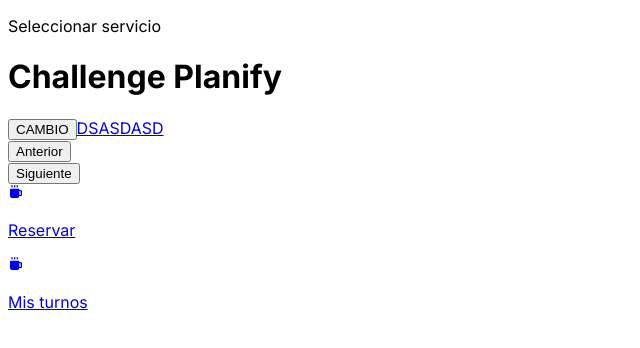
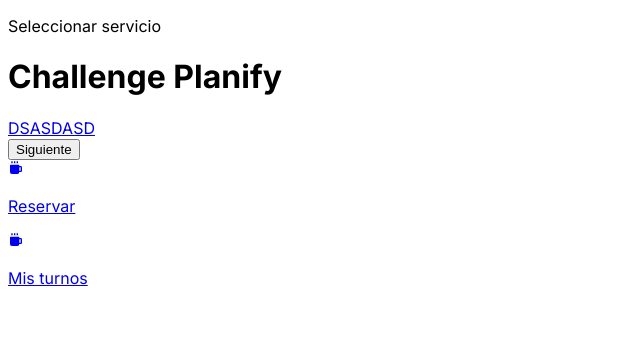
Before and after one commit to Francisco-783/challengePlanify, a Next.js app: page / in a window 1280 px wide. Shown: the top 348 px of the page, without its empty margins (0-640 px from the left). Built offline with nearby package versions, Linux system fonts and the light colour scheme.

Commit message:
feature: when main page is render this separate all services in categories

```diff
--- a/src/app/page.tsx
+++ b/src/app/page.tsx
@@ -3,31 +3,60 @@
 import { useAppContext } from '@/app/context/index';
 import Link from 'next/link';
 import StepControls from './components/stepControls';
+import { useEffect } from 'react';
+import services from "./simulatedAPI/services.json"
 
 export default function Home() {
   const { storage, setStorage } = useAppContext();
+  type ServiceItem = {
+    id: number;
+    name: string;
+    description: string;
+    category: string;
+  };
 
-  const handleChangeName = () => {
+  type OrganizedService = {
+    category: string;
+    items: ServiceItem[];
+  };
 
-    const updatedStorage = {
-      ...storage,
-      order: {
-        ...storage.order,
-        name: 'Jose'
+  let organizedS: OrganizedService[] = [];
+
+  // const handleChangeName = () => {
+
+  //   const updatedStorage = {
+  //     ...storage,
+  //     order: {
+  //       ...storage.order,
+  //       name: 'Jose'
+  //     }
+  //   };
+  //   setStorage(updatedStorage);
+  // };
+  const organizeService = () => {
+    services.services.forEach(service => {
+      const existingCategoryIndex = organizedS.findIndex(item => item.category === service.category);
+
+      if (existingCategoryIndex !== -1) {
+        organizedS[existingCategoryIndex].items.push(service);
+      } else {
+        organizedS.push({ category: service.category, items: [service] });
       }
-    };
-
-
-    setStorage(updatedStorage);
-  };
+    });
+    console.log(organizedS)
+  }
+  useEffect(() => {
+    console.log("efect")
+    organizeService();
+  }, []);
   return (
     <main className='flex flex-col h-full justify-between'>
       <div>
-      <h1 >Challenge Planify {storage.order.name}</h1>
-      <button onClick={handleChangeName}>CAMBIO</button>
+      <h1 >Challenge Planify</h1>
+
       <Link href={"/horarios"}>DSASDASD</Link>
       </div>
-      <StepControls linkBack="" linkNext="" completed={false} />
+      <StepControls linkNext="/horarios" completed={true} />
     </main>
   );
 }
```
